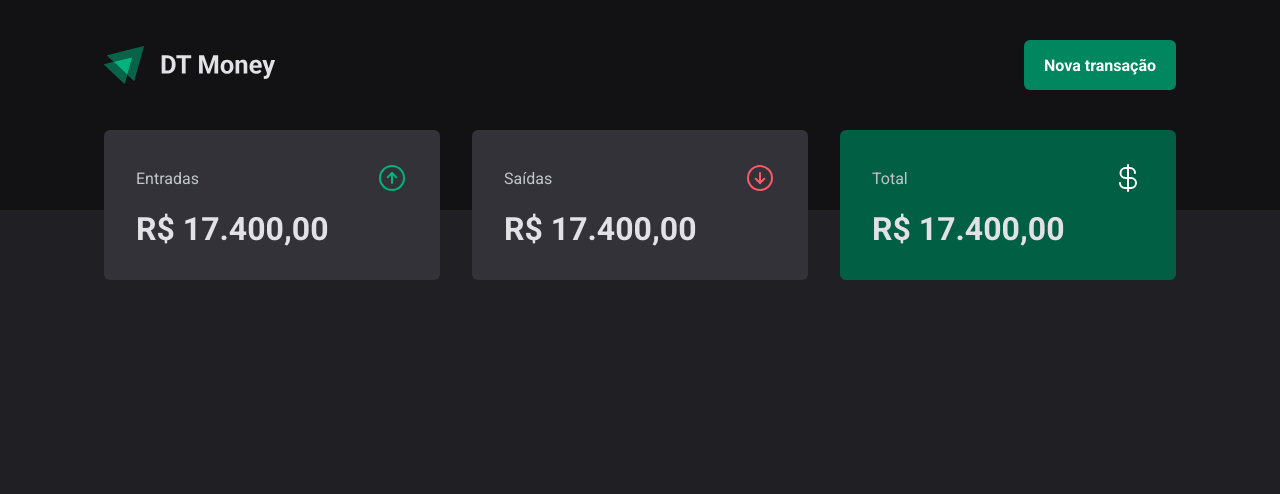
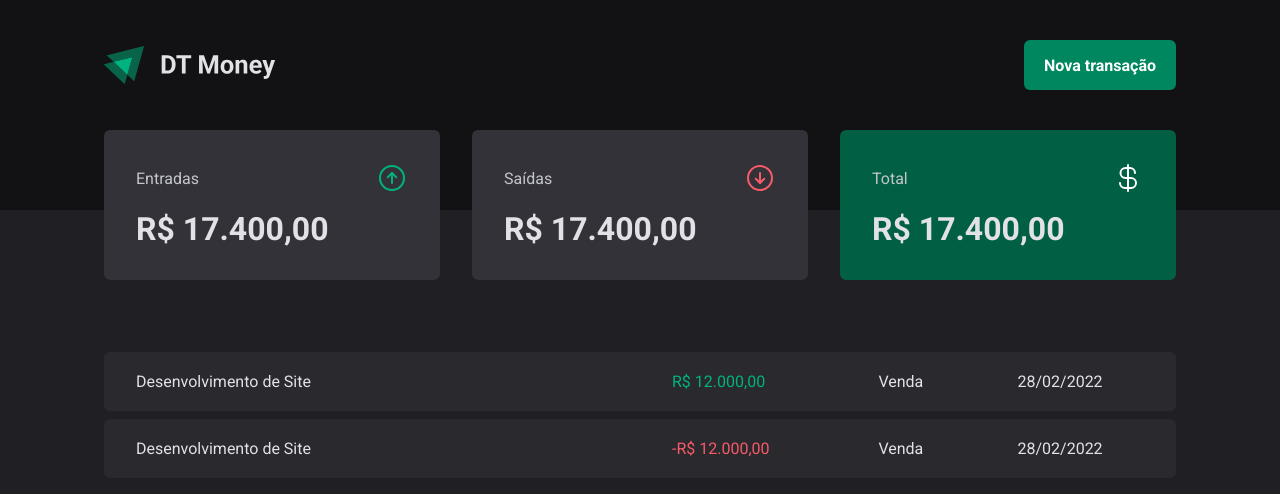
Before and after one commit to lucascnascimento/aula-03-dt-money, a React (Vite) app: page / in a window 1280 px wide. Shown: the top 494 px of the page. Built offline with nearby package versions, Linux system fonts and the light colour scheme.

Commit message:
feat: create transactions table

```diff
--- a/src/pages/Transactions/index.tsx
+++ b/src/pages/Transactions/index.tsx
@@ -1,11 +1,39 @@
 import { Header } from "../../components/Header";
 import { Summary } from "../../components/Summary";
+import {
+  PriceHighlight,
+  TransactionsContainer,
+  TransactionsTable,
+} from "./styles";
 
 export function Transactions() {
   return (
     <div>
       <Header />
       <Summary />
+
+      <TransactionsContainer>
+        <TransactionsTable>
+          <tbody>
+            <tr>
+              <td width={"50%"}>Desenvolvimento de Site</td>
+              <td>
+                <PriceHighlight variant="income">R$ 12.000,00</PriceHighlight>
+              </td>
+              <td>Venda</td>
+              <td>28/02/2022</td>
+            </tr>{" "}
+            <tr>
+              <td width={"50%"}>Desenvolvimento de Site</td>
+              <td>
+                <PriceHighlight variant="outcome">-R$ 12.000,00</PriceHighlight>
+              </td>
+              <td>Venda</td>
+              <td>28/02/2022</td>
+            </tr>{" "}
+          </tbody>
+        </TransactionsTable>
+      </TransactionsContainer>
     </div>
   );
 }
--- a/src/pages/Transactions/styles.ts
+++ b/src/pages/Transactions/styles.ts
@@ -0,0 +1,41 @@
+import styled from "styled-components";
+
+export const TransactionsContainer = styled.main`
+  width: 100%;
+  max-width: 1120px;
+  margin: 4rem auto 0;
+  padding: 0 1.5rem;
+`;
+
+export const TransactionsTable = styled.table`
+  width: 100%;
+  border-collapse: separate;
+  border-spacing: 0 0.5rem;
+  margin-top: 1.5rem;
+
+  td {
+    padding: 1.25rem 2rem;
+    background: ${(props) => props.theme["gray-700"]};
+
+    &:first-child {
+      border-top-left-radius: 6px;
+      border-bottom-left-radius: 6px;
+    }
+
+    &:last-child {
+      border-top-right-radius: 6px;
+      border-bottom-right-radius: 6px;
+    }
+  }
+`;
+
+interface PriceHighlightProps {
+  variant: "income" | "outcome";
+}
+
+export const PriceHighlight = styled.span<PriceHighlightProps>`
+  color: ${(props) =>
+    props.variant === "income"
+      ? props.theme["green-300"]
+      : props.theme["red-300"]};
+`;
```
